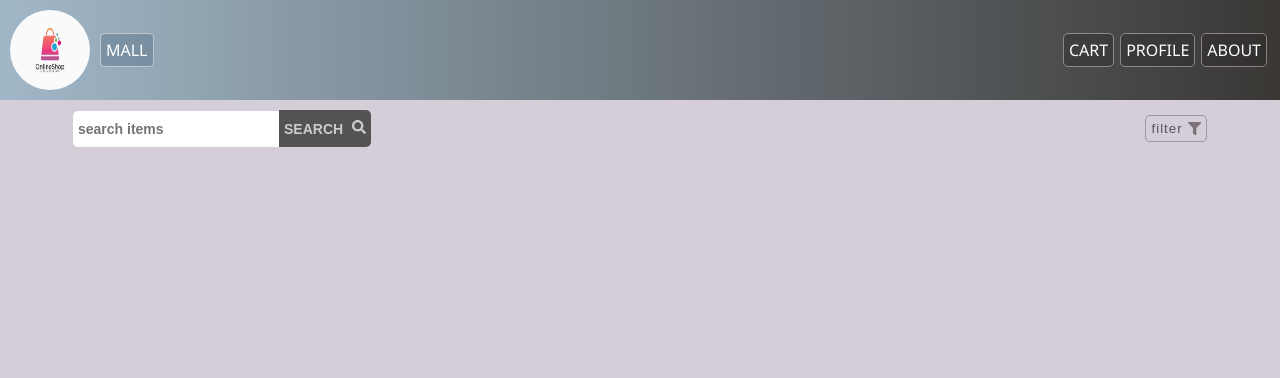
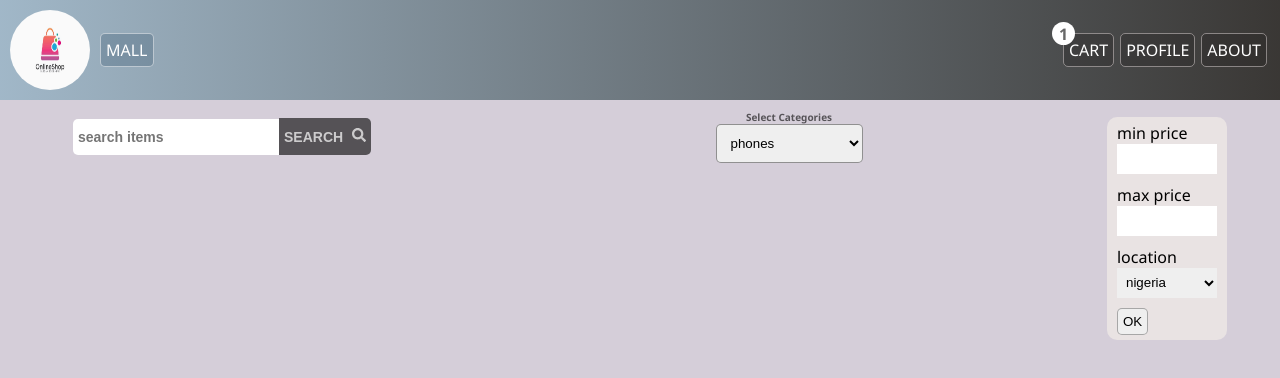
Before and after one commit to sharafadeenhammed/E-comerce-website, a React (Create React App) app: page / in a window 1280 px wide. Both pictures are taken after a click on the button "filter". Shown: the top 378 px of the page. Built offline with nearby package versions, Linux system fonts and the light colour scheme.

Commit message:
completed the search filter functionalty

```diff
--- a/src/components/Navigation/Navigation.jsx
+++ b/src/components/Navigation/Navigation.jsx
@@ -1,12 +1,14 @@
 import{Link} from "react-router-dom"
 import "./navigation.css"
+import {useState} from "react"
 function Navigation() {
+  const [cartNum, setCartNum] = useState(1);
   return (
     <ul className="navlink-container">
 
 
-       <li>
-       <Link className="navlink"  to="/cart/:id" >CART</Link>
+       <li >
+       <Link id="cart" className="navlink cart"  to="/cart/:id">CART <h4 className="cart-num">{cartNum}</h4></Link>
        </li>
        <li>
        <Link className="navlink"  to="/profile/:id" >PROFILE</Link>
--- a/src/components/Navigation/navigation.css
+++ b/src/components/Navigation/navigation.css
@@ -17,3 +17,21 @@
 .navlink:hover{
     background-color: rgba(29, 31, 32, 0.8);
 }
+.cart{
+    position: relative;
+}
+.cart-num{
+    position: absolute;
+    background-color:#fff;
+    border-radius: 50%;
+    color: #000;
+    align-items: center;
+    height:23px;
+    width:23px;
+    top:-12px;
+    left:-12px;
+    display: flex;
+    justify-content: center;
+    align-items: center;
+    color:rgba(1,1,1,0.6);
+}
--- /dev/null
+++ b/src/components/categories/Categories.jsx
@@ -0,0 +1,45 @@
+import "./categories.css"
+function Categories() {
+    function categories(e){
+        console.log(e.target.value);
+    }
+  return (
+    <div className="select-item-box" >
+         <small className="categories-text">select categories</small>
+        <select className="select-items" onChange={categories} name="categories" id="select-box">
+
+            <option className="item" value="phones">phones</option>
+
+            <option className="item" value="phoneAccesories">phone accesories</option>
+
+            <option className="item"  value="laptop">laptop</option>
+
+            <option className="item"  value="computer">computer</option>
+
+            <option className="item" value="tv">TV and Monitors</option>
+
+            <option className="item"  value="camera">camera</option>
+
+            <option className="item"  value="speakers">speakers</option>
+
+            <option className="item"  value="iphone">iphone</option>
+
+            <option className="item"  value="android">android phones</option>
+
+            <option className="item" value="electricCars">electric cars</option>
+
+            <option className="item"  value="chargers">chargers</option>
+
+            <option className="item" value="gamingConsole">gaming Console</option>
+
+            <option className="item"  value="macbook">macBook</option>
+
+            <option className="item"  value="smartWatch">smart watch</option>
+
+        </select>
+
+    </div>
+  )
+}
+
+export default Categories
--- /dev/null
+++ b/src/components/categories/categories.css
@@ -0,0 +1,37 @@
+
+
+
+.select-item-box{
+    display: flex;
+    flex-direction: column;
+
+}
+
+
+.select-items{
+    padding:10px;
+    border: 1px solid rgba(0,0,0,0.4);
+    border-radius: 5px;
+    transition: 0.3s;
+    outline: none;
+    cursor: pointer;
+
+}
+
+
+.item{
+    padding:10px;
+    color:rgba(1,1,1,0.9);
+
+}
+.item:hover{
+    background-color: transparent;
+}
+
+.categories-text{
+    color:rgba(1,1,1,0.6);
+    text-align: center;
+    text-transform: capitalize;
+    font-size: 10px;
+    font-weight: bolder;
+}
--- a/src/components/filter/Filter.jsx
+++ b/src/components/filter/Filter.jsx
@@ -1,17 +1,21 @@
 import "./filter.css"
 import{FaFilter,} from "react-icons/fa"
+import FilterWindow from "../filterWindow/FilterWindow"
+import {useState} from "react"
 function Filter() {
+  const [isShowWindow, setShowWindow] = useState(false)
 
-  function filter(){
-
+  function filterWindow(){
+    setShowWindow(!isShowWindow)
   }
 
   return (
     <div className="filter-icon-container" >
-      <button className="filter-icon-btn" onClick={filter} >
+      { !isShowWindow ? (<button className="filter-icon-btn" onClick={filterWindow} >
         filter
         <FaFilter className="filter-icon"/>
-      </button>
+      </button>) :
+      < FilterWindow filterWindow={filterWindow} />}
     </div>
   )
 }
--- a/src/components/filter/filter.css
+++ b/src/components/filter/filter.css
@@ -3,7 +3,8 @@
     margin-left: 5px;
 }
 .filter-icon-container{
-    margin-right:5%
+    margin-right:5%;
+    position:relative;
 }
 .filter-icon-btn{
     display: flex;
--- /dev/null
+++ b/src/components/filterWindow/FilterWindow.jsx
@@ -0,0 +1,61 @@
+import "./filterWindow.css"
+function FilterAction({filterWindow}) {
+    function setMin(e){
+        console.log("min",e.target.value);
+    }
+
+    function setMax(e){
+        console.log("max" ,e.target.value)
+    }
+
+    function setLocation(e){
+        console.log(e.target.value)
+
+    }
+
+  return (
+    <div className="filter-items-box">
+        <ul>
+            <li  className="filter-item" >
+                <label htmlFor="">min price</label>
+                <input onChange={setMin} min={0} type="number" />
+            </li>
+
+            <li className="filter-item">
+                <label htmlFor="">max price</label>
+                <input onChange={setMax} min={0} type="number" />
+            </li>
+
+            <li className="filter-item">
+                <label htmlFor="">location</label>
+                <select onChange={setLocation} className="filter-item-select" name="" id="">
+                    <option value="nigeria">
+                        nigeria
+                    </option>
+                    <option value="ghana">
+                        ghana
+                    </option>
+                    <option value="guinea">
+                        guinea
+                    </option>
+                    <option value="algeria">
+                        algeria
+                    </option>
+                    <option value="egypt">
+                        egypt
+                    </option>
+                    <option value="others">
+                    others
+                    </option>
+                </select>
+            </li>
+
+            <li>
+                <input className="filter-item-button" onClick={filterWindow} type="button" value="OK" />
+            </li>
+        </ul>
+    </div>
+  )
+}
+
+export default FilterAction
--- /dev/null
+++ b/src/components/filterWindow/filterWindow.css
@@ -0,0 +1,55 @@
+ul{
+    list-style-type: none;
+}
+
+.filter-items-box{
+    z-index: 100;
+    background-color: rgb(233, 227, 227);
+    padding:5px 10px;
+    border-radius: 10px;
+    /* width:1px; */
+    margin:20px;
+    position:absolute;
+    top:-40px;
+    right:-40px;
+}
+
+.filter-item{
+    justify-content: space-between;
+    align-items: center;
+    margin-bottom: 10px;
+
+}
+.filter-item input{
+    width:100px;
+    padding:5px;
+    height:30px;
+    border:none;
+    outline: none;
+    margin:auto;
+}
+.filter-item label{
+    display:block;
+}
+
+.filter-item-select{
+    width:100px;
+    padding:5px;
+    height:30px;
+    border:none;
+    outline: none;
+}
+
+.filter-item-button{
+    outline: none;
+    border:1px rgba(1,1,1,0.3) solid ;
+    padding:5px;
+    border-radius: 5px;
+    color:1px #0101014d solid ;
+    cursor:pointer;
+    transition: background-color 0.2s;
+}
+.filter-item-button:hover{
+    color:rgba(255,255,255,1);
+    background-color:rgba(1,1,1,0.3);
+}
--- a/src/components/search-box/SearchBox.jsx
+++ b/src/components/search-box/SearchBox.jsx
@@ -1,10 +1,12 @@
 import "./searchBox.css"
 import Search from "../search/Search"
+import Categories from "../categories/Categories"
 import Filter from "../filter/Filter"
 function SearchBox() {
   return (
     <div className="search-box" >
         <Search/>
+        <Categories/>
         <Filter/>
 
 
```
